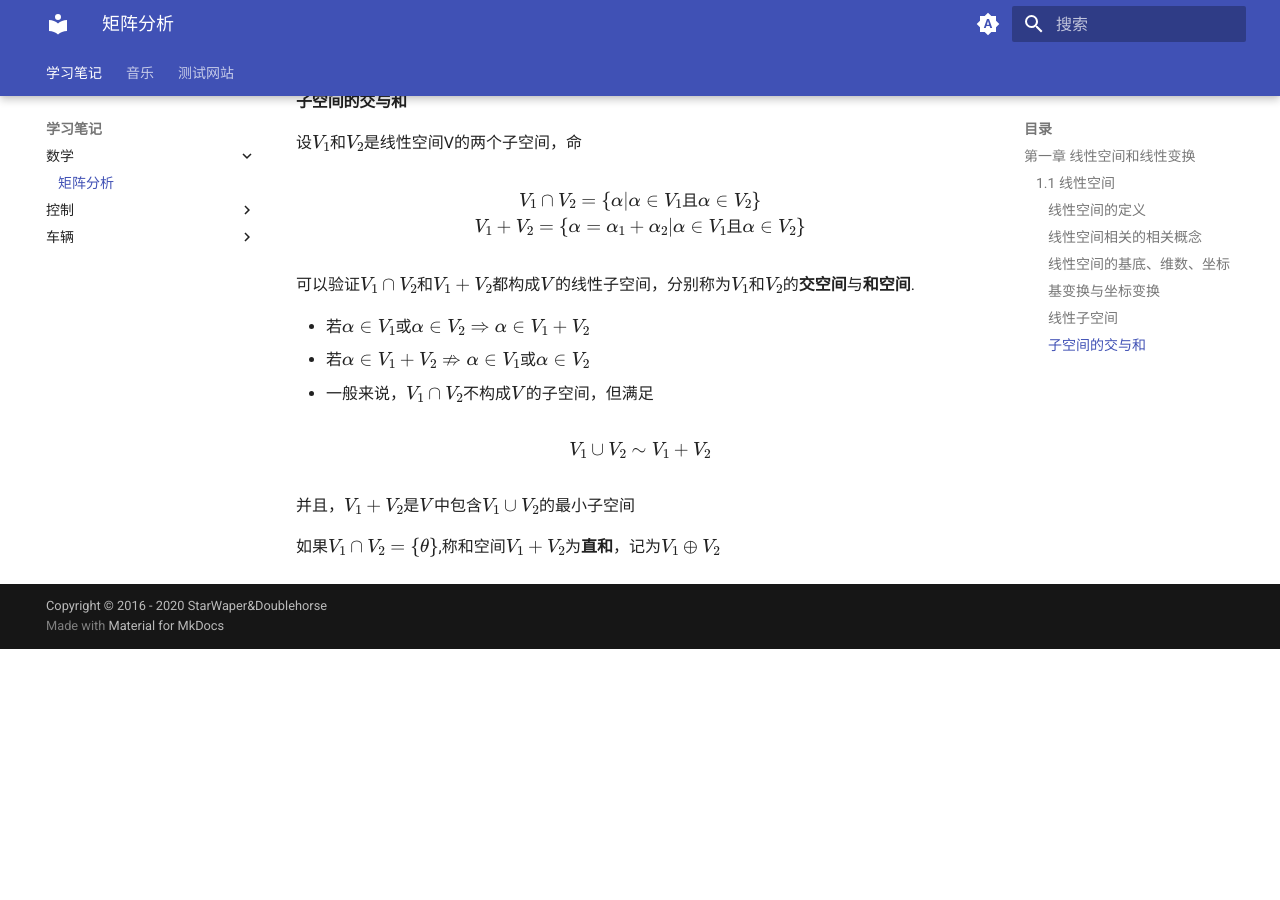
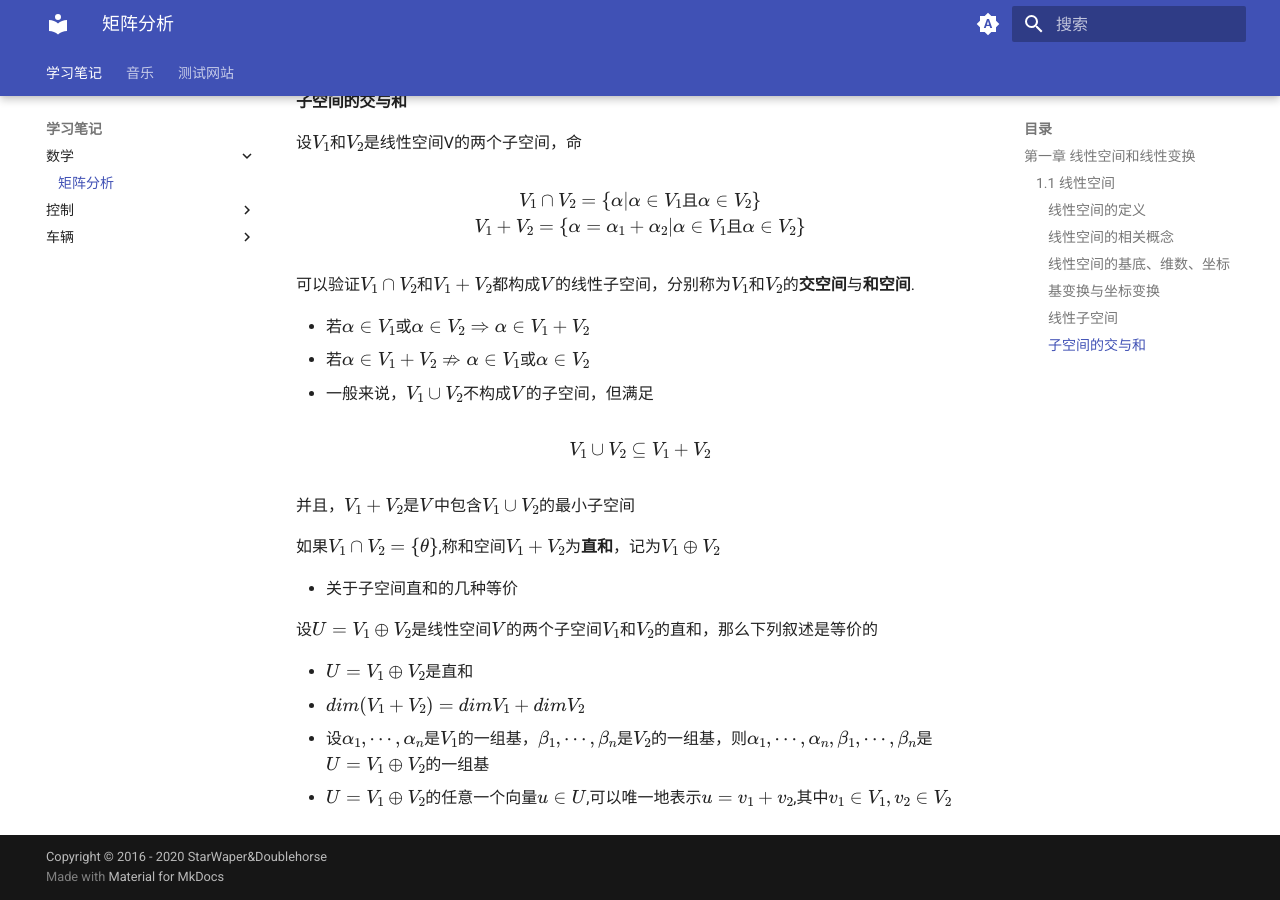
Before and after one commit to doublehorse2000/doublehorse2000.github.io, an MkDocs documentation site: the page built from docs/STUDY/MatrixAnalysis.md, in a window 1280 px wide and 900 px high, scrolled down 2084 px. Built offline with MkDocs 1.6.1 and Material for MkDocs 9.7.7, drawn with Linux system fonts in a browser that asks for light colours; before the commit the page ends 2733 px from its top, so only the background shows below that.

Commit message:
update矩阵分析

```diff
--- a/docs/STUDY/MatrixAnalysis.md
+++ b/docs/STUDY/MatrixAnalysis.md
@@ -32,7 +32,7 @@ $$
 
 构成复数域 C 上的线性空间，称为 A 的列空间或A 的值域
 
-#### 线性空间相关的相关概念
+#### 线性空间的相关概念
 
 * 含有零向量的向量组一定线性相关
 * 整体无关$\Rrightarrow$部分无关；部分相关$\Rrightarrow$整体相关
@@ -98,12 +98,21 @@ $$
 
 * 若$\alpha \in V_1$或$\alpha \in V_2 \Rightarrow \alpha \in V_1 + V_2$
 * 若$\alpha \in V_1 + V_2 \not \Rightarrow \alpha \in V_1$或$\alpha \in V_2$
-* 一般来说，$V_1 \cap V_2$不构成$V$的子空间，但满足
+* 一般来说，$V_1 \cup V_2$不构成$V$的子空间，但满足
 
 $$
-V_1 \cup V_2 \sim V_1 + V_2
+V_1 \cup V_2 \subseteq V_1 + V_2
 $$
 
 并且，$V_1 + V_2$是$V$中包含$V_1 \cup V_2$的最小子空间
 
 如果$V_1 \cap V_2 = \{\theta \}$,称和空间$V_1 + V_2$为**直和**，记为$V_1 \oplus V_2$
+
+* 关于子空间直和的几种等价
+
+设$U=V_1 \oplus V_2$是线性空间$V$的两个子空间$V_1$和$V_2$的直和，那么下列叙述是等价的
+
+* $U = V_1 \oplus V_2$是直和
+* $dim(V_1+V_2)=dimV_1 + dimV_2$
+* 设$\alpha_1 , \cdots , \alpha_n$是$V_1$的一组基，$\beta_1, \cdots , \beta_n$是$V_2$的一组基，则$\alpha_1, \cdots, \alpha_n, \beta_1, \cdots, \beta_n$是$U=V_1 \oplus V_2$的一组基
+* $U=V_1\oplus V_2$的任意一个向量$u\in U$,可以唯一地表示$u=v_1 + v_2$,其中$v_1\in V_1, v_2 \in V_2$
```
Also changed, not shown: 2 other files.
